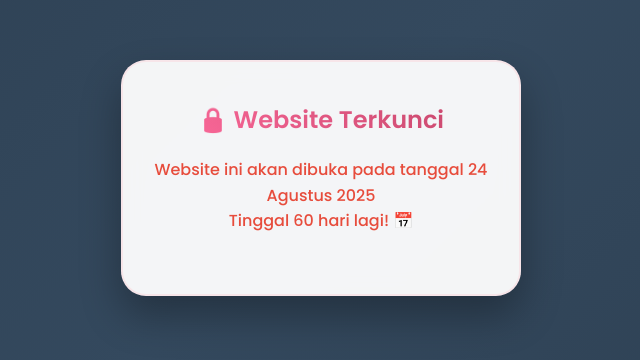
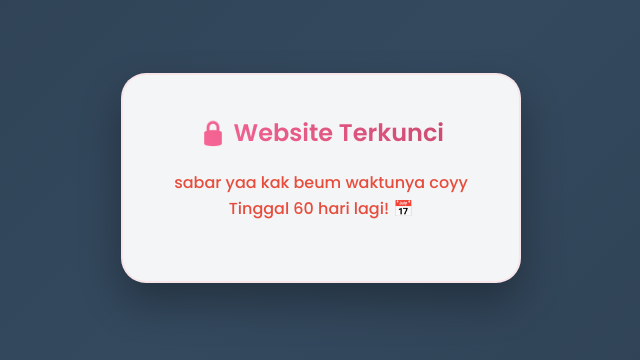
Before and after one commit to LixUb/viecake, a plain HTML site: page index.html in a window 1280 px wide. Shown: the part 222-582 px from the top of the page, without its empty margins (319-959 px from the left). Drawn offline with Linux system fonts and the light colour scheme.

Commit message:
final pleas

```diff
--- a/index.html
+++ b/index.html
@@ -488,7 +488,7 @@
                 // Show date restriction message
                 const daysLeft = Math.ceil((targetDate - today) / (1000 * 60 * 60 * 24));
                 document.getElementById('protectionMessage').innerHTML =
-                    `<span class="date-error">Website ini akan dibuka pada tanggal 24 Agustus 2025<br>Tinggal ${daysLeft} hari lagi! 📅</span>`;
+                    `<span class="date-error">sabar yaa kak beum waktunya coyy<br>Tinggal ${daysLeft} hari lagi! 📅</span>`;
             }
         }
 
```
